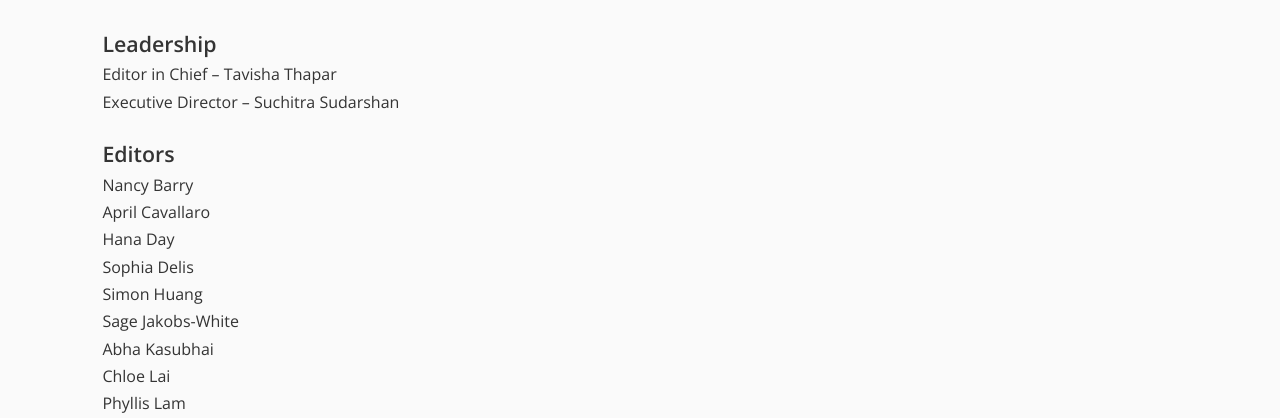
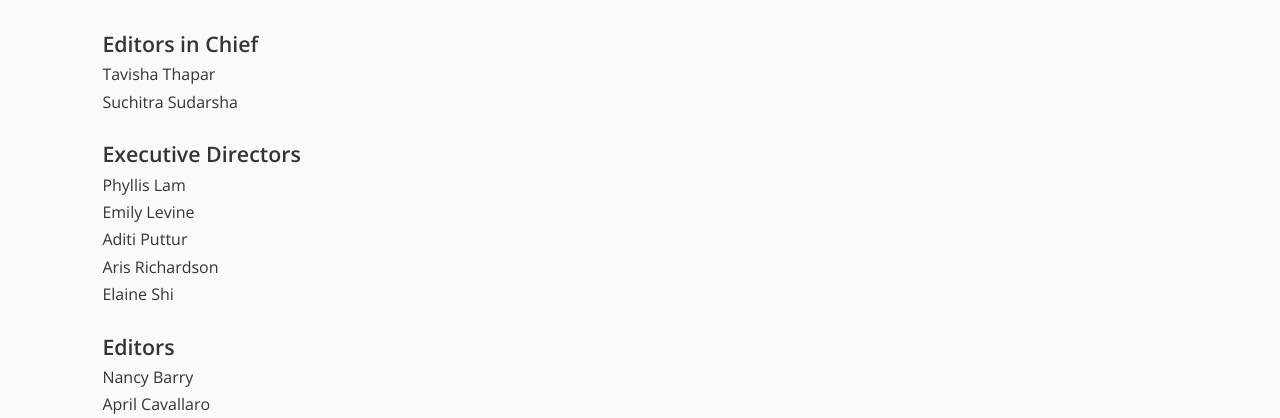
Before and after one commit to diwaii/diwaii.github.io, a plain HTML site: page about.html in a window 1280 px wide. Shown: the part 531-949 px from the top of the page. Drawn offline with nearby package versions, Linux system fonts and the light colour scheme; a web font is replaced by a local one.

Commit message:
UJPB – Updated positions

```diff
--- a/about.html
+++ b/about.html
@@ -64,9 +64,16 @@
 
             <h3>Our Team</h3>
 
-            <h4>Leadership</h4>
-            <h6>Editor in Chief – Tavisha Thapar</h6>
-            <h6>Executive Director – Suchitra Sudarshan</h6>
+            <h4>Editors in Chief</h4>
+            <h6>Tavisha Thapar</h6>
+            <h6>Suchitra Sudarsha</h6>
+
+            <h4>Executive Directors</h4>
+            <h6>Phyllis Lam</h6>
+            <h6>Emily Levine</h6>
+            <h6>Aditi Puttur</h6>
+            <h6>Aris Richardson</h6>
+            <h6>Elaine Shi</h6>
 
             <h4>Editors</h4>
             <h6>Nancy Barry</h6>
@@ -77,13 +84,8 @@
             <h6>Sage Jakobs-White</h6>
             <h6>Abha Kasubhai</h6>
             <h6>Chloe Lai</h6>
-            <h6>Phyllis Lam</h6>
-            <h6>Emily Levine</h6>
             <h6>Jen Oliver</h6>
             <h6>Isabella Pace</h6>
-            <h6>Aditi Puttur</h6>
-            <h6>Aris Richardson</h6>
-            <h6>Elaine Shi</h6>
             <h6>Jacob Solis</h6>
             <h6>Vincent Wang</h6>
             <h6>May Xue</h6>
```
